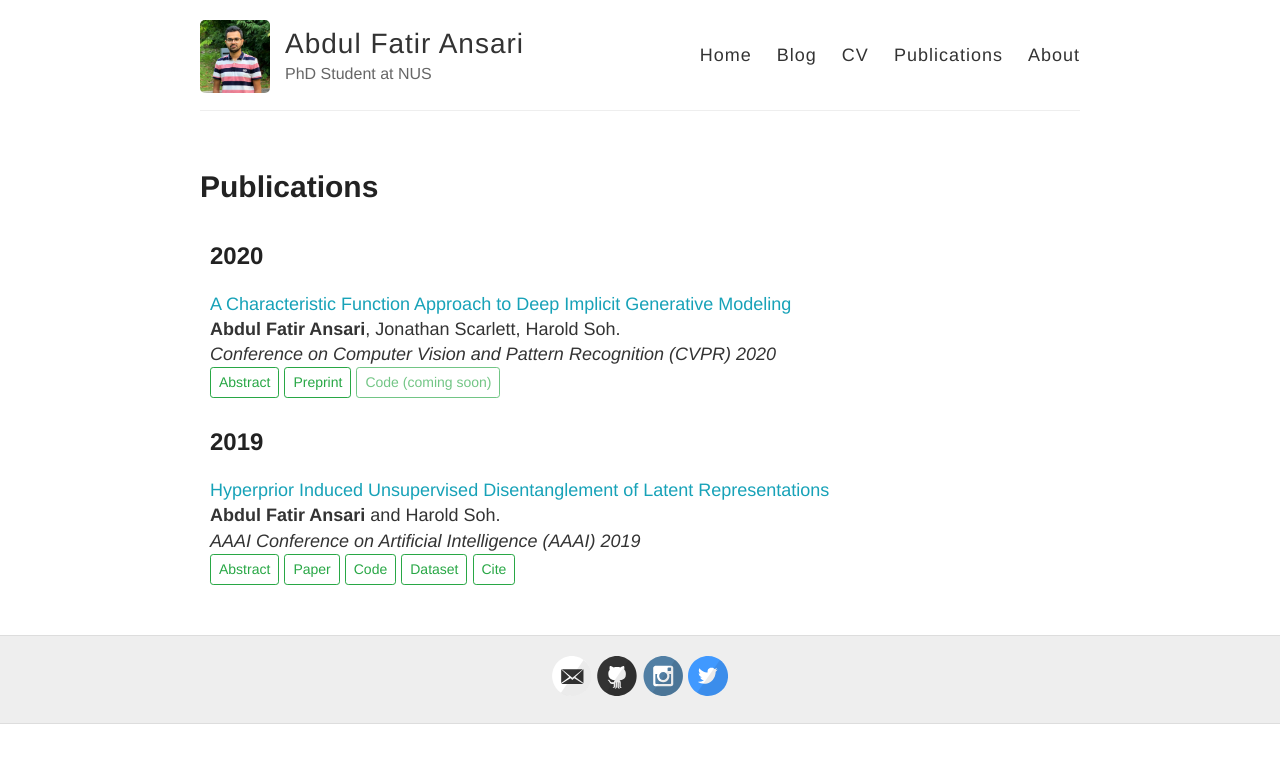
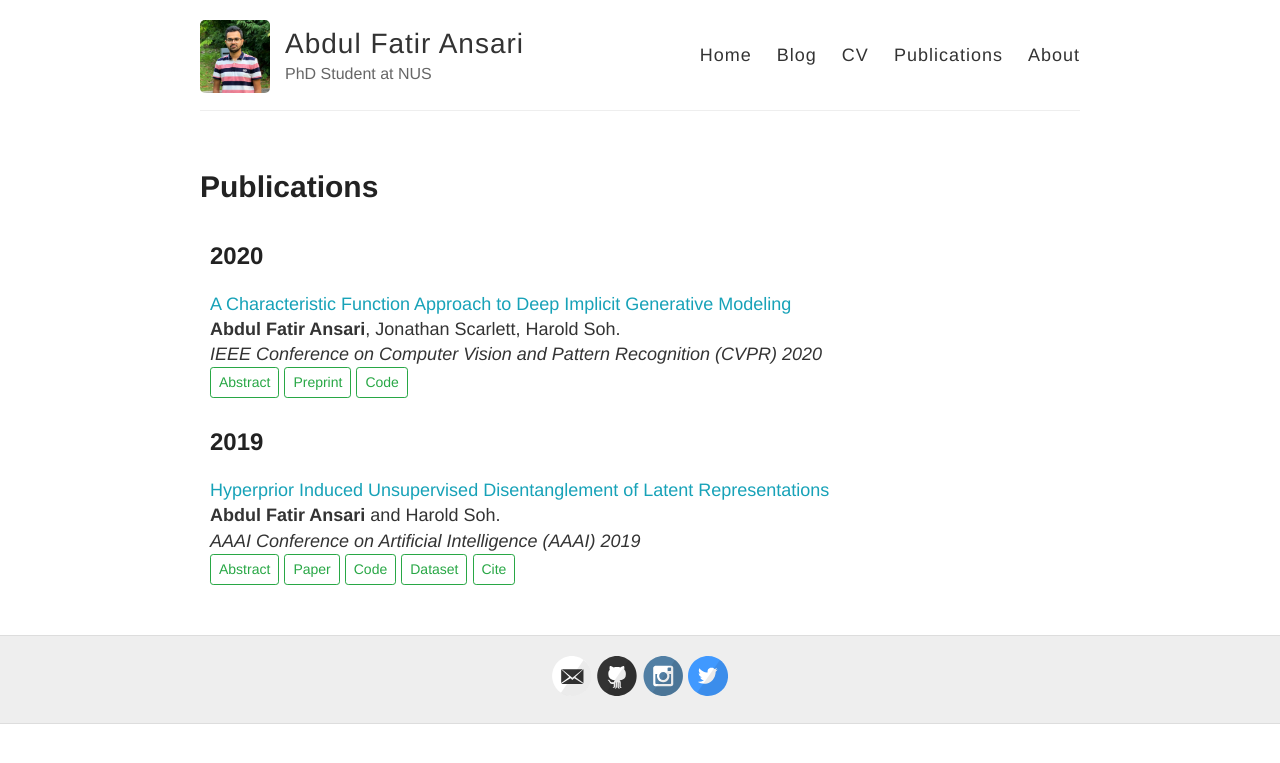
Before and after one commit to abdulfatir/abdulfatir.github.io, a Jekyll site: the page built from publications.md, in a window 1280 px wide. Shown: the top 763 px of the page. Built offline with Jekyll 4.4.1, drawn with Linux system fonts in a browser that asks for light colours.

Commit message:
updated pubs page

```diff
--- a/publications.md
+++ b/publications.md
@@ -13,11 +13,11 @@ permalink: /publications/
          <br />
          <b>Abdul Fatir Ansari</b>, Jonathan Scarlett, Harold Soh.
          <br />
-         <i>Conference on Computer Vision and Pattern Recognition (CVPR) 2020</i>
+         <i>IEEE Conference on Computer Vision and Pattern Recognition (CVPR) 2020</i>
          <br />
          <a class="btn btn-outline-success btn-sm" data-toggle="collapse" href="#cvpr20abstract" role="button" aria-expanded="false" aria-controls="cvpr20abstract">Abstract</a>
          <a href="https://arxiv.org/abs/1909.07425" role="button" class="btn btn-outline-success btn-sm">Preprint</a>
-         <a href="#" role="button" class="btn btn-outline-success btn-sm disabled" aria-disabled="true">Code (coming soon)</a>
+         <a href="https://github.com/crslab/OCFGAN" role="button" class="btn btn-outline-success btn-sm">Code</a>
          <div class="collapse" id="cvpr20abstract" style="padding: 5px;">
             <div class="card border-success mb-3">
                <div class="card-header">Abstract</div>
@@ -43,7 +43,7 @@ permalink: /publications/
          <i>AAAI Conference on Artificial Intelligence (AAAI) 2019</i>
          <br />
          <a class="btn btn-outline-success btn-sm" data-toggle="collapse" href="#aaai19abstract" role="button" aria-expanded="false" aria-controls="aaai19abstract">Abstract</a>
-         <a href="https://arxiv.org/abs/1809.04497" role="button" class="btn btn-outline-success btn-sm">Paper</a> <a href="https://github.com/crslab/CHyVAE" role="button" class="btn btn-outline-success btn-sm">Code</a> <a href="https://github.com/crslab/correlated-ellipses" role="button" class="btn btn-outline-success btn-sm">Dataset</a>
+         <a href="https://www.aaai.org/ojs/index.php/AAAI/article/view/4185" role="button" class="btn btn-outline-success btn-sm">Paper</a> <a href="https://github.com/crslab/CHyVAE" role="button" class="btn btn-outline-success btn-sm">Code</a> <a href="https://github.com/crslab/correlated-ellipses" role="button" class="btn btn-outline-success btn-sm">Dataset</a>
          <a class="btn btn-outline-success btn-sm" href="{{ site.base }}/files/bib/aaai19cite.txt" target="_blank" role="button">Cite</a>
          <div class="collapse" id="aaai19abstract" style="padding: 5px;">
             <div class="card border-success mb-3">
```
